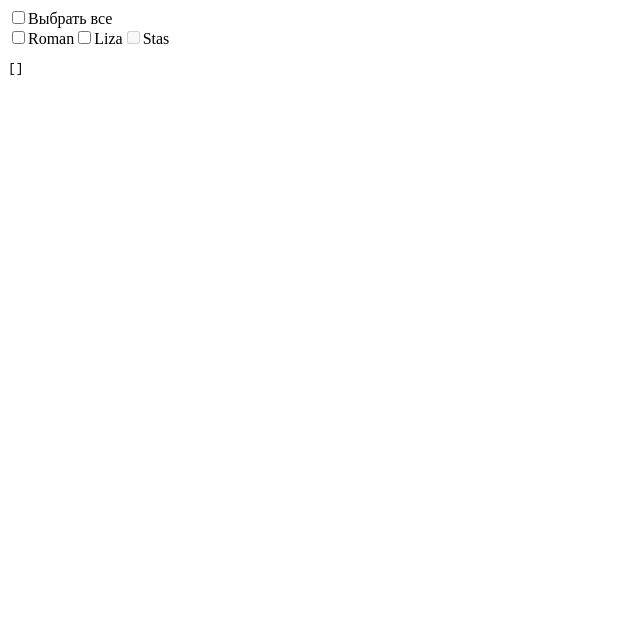
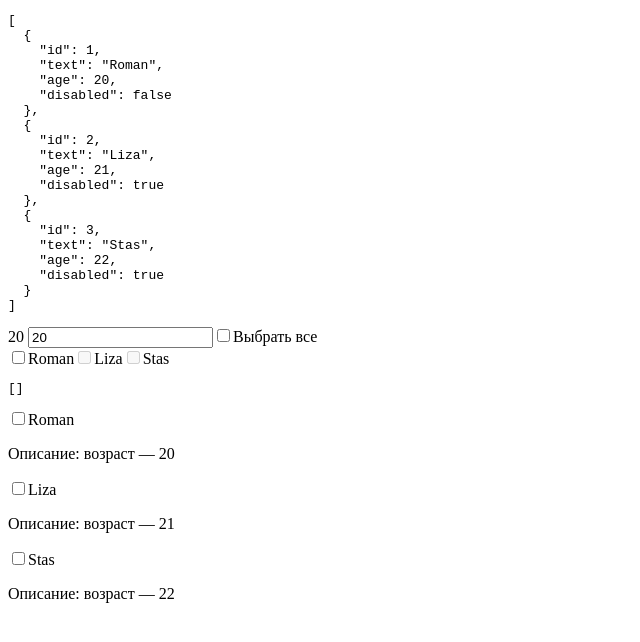
Before and after one commit to trifonov-roman/nuxt-services, a Nuxt app: page / in a window 1280 px wide. Shown: the top 642 px of the page, without its empty margins (0-640 px from the left). Built offline with nearby package versions, Linux system fonts and the light colour scheme.

Commit message:
слоты ччекбоксов

```diff
--- a/app/components/Base/Checkbox/Group/index.vue
+++ b/app/components/Base/Checkbox/Group/index.vue
@@ -1,7 +1,5 @@
 <script setup lang="ts" generic="T extends CheckboxGroupObject, K extends keyof T">
 import type { CheckboxGroupObject, CheckboxGroupProps } from './type';
-
-
 
 const props = defineProps<CheckboxGroupProps<T, K>>()
 
@@ -15,11 +13,23 @@ const model = computed({
 })
 
 provide('checkbox-group', model)
+
+const isChecked = (val: T[K]) => model.value.includes(val)
+
+const toggleValue = (val: T[K]) => {
+  model.value = toggleArrayValue(model.value, val)
+}
 </script>
 
 <template>
   <div class="base-checkbox-group">
-    <BaseCheckbox v-for="item in array" :key="String(item[optionValue])" :value="String(item[optionValue])"
-      :text="String(item[optionText])" :disabled="item.disabled" />
+    <template v-if="$slots.default">
+      <slot v-for="item in array" :key="String(item[optionValue])" :item="item"
+        :is-checked="isChecked(item[optionValue])" :toggle="() => toggleValue(item[optionValue])" />
+    </template>
+    <template v-else>
+      <BaseCheckbox v-for="item in array" :key="String(item[optionValue])" :value="String(item[optionValue])"
+        :text="String(item[optionText])" :disabled="item.disabled" />
+    </template>
   </div>
 </template>
--- a/app/components/Base/Checkbox/composables.ts
+++ b/app/components/Base/Checkbox/composables.ts
@@ -10,17 +10,24 @@ export const useCheckboxGroup = <
   array: Ref<T[]> | T[],
   valueKey: K
 ) => {
-  const model = ref<T[K][]>([]);
+  const model: Ref<Array<T[K]>> = ref([]);
   const enabledItems = computed(() =>
     unref(array).filter((item) => item.disabled !== true)
   );
+  const isAllDisabled = computed(() => enabledItems.value.length === 0);
+
   const indeterminate = computed(() => {
     const checkedCount = model.value.length;
     return checkedCount > 0 && checkedCount < enabledItems.value.length;
   });
 
   const checkAllModel = computed({
-    get: () => model.value.length === enabledItems.value.length,
+    get: () => {
+      if (isAllDisabled.value) return false;
+      return enabledItems.value.every((item) =>
+        model.value.includes(item[valueKey])
+      );
+    },
     set: (val: boolean) => {
       model.value = val ? enabledItems.value.map((item) => item[valueKey]) : [];
     },
@@ -31,5 +38,6 @@ export const useCheckboxGroup = <
     value: valueKey,
     indeterminate,
     checkAllModel,
+    isAllDisabled,
   };
 };
--- a/app/components/Base/Checkbox/index.vue
+++ b/app/components/Base/Checkbox/index.vue
@@ -16,11 +16,7 @@ const isChecked = computed<boolean>({
   },
   set(val) {
     if (groupModel && props.value !== undefined) {
-      const list = [...groupModel.value]
-      const index = list.indexOf(props.value)
-      if (val && index === -1) list.push(props.value)
-      else if (!val && index !== -1) list.splice(index, 1)
-      groupModel.value = list
+      groupModel.value = toggleArrayValue(groupModel.value, props.value)
     } else {
       model.value = val
     }
--- a/app/pages/index.vue
+++ b/app/pages/index.vue
@@ -1,20 +1,38 @@
 <script setup lang="ts">
 import { useCheckboxGroup } from '~/components/Base/Checkbox'
 
-const data = [
-  { id: 1, text: 'Roman' },
-  { id: 2, text: 'Liza', },
-  { id: 3, text: 'Stas', disabled: true },
-]
-
-const { model, array, value, indeterminate, checkAllModel } = useCheckboxGroup(data, 'text')
+const count = ref(20)
+const serverData = ref([
+  { id: 1, text: 'Roman', age: 20 },
+  { id: 2, text: 'Liza', age: 21 },
+  { id: 3, text: 'Stas', age: 22 },
+])
+const clientData = computed(() => serverData.value.map((item) => ({
+  ...item,
+  disabled: item.age > count.value,
+})))
+const { model, array, value, indeterminate, checkAllModel, isAllDisabled } = useCheckboxGroup(clientData, 'text')
 
 </script>
 
 <template>
   <div>
-    <base-checkbox v-model="checkAllModel" :indeterminate="indeterminate" text="Выбрать все" />
+    <pre>{{ clientData }}</pre>
+    {{ count }}
+    <input v-model="count" type="number">
+    <base-checkbox v-model="checkAllModel" :disabled="isAllDisabled" :indeterminate="indeterminate"
+      text="Выбрать все" />
     <base-checkbox-group v-model="model" :array="array" option-text="text" :option-value="value" />
     <pre>{{ model }}</pre>
+
+
+    <base-checkbox-group v-model="model" :array="clientData" option-text="text" option-value="text">
+      <template #default="{ item, isChecked, toggle }">
+        <div class="custom-wrapper" :class="{ checked: isChecked }" @click="toggle">
+          <base-checkbox :value="item.text" :text="item.text" :checked="isChecked" />
+          <p>Описание: возраст — {{ item.age }}</p>
+        </div>
+      </template>
+    </base-checkbox-group>
   </div>
 </template>
--- /dev/null
+++ b/app/utils/toggleArrayValue.ts
@@ -0,0 +1,10 @@
+export const toggleArrayValue = <T>(array: T[], value: T): T[] => {
+  const copy = [...array];
+  const index = copy.indexOf(value);
+  if (index === -1) {
+    copy.push(value);
+  } else {
+    copy.splice(index, 1);
+  }
+  return copy;
+};
```
